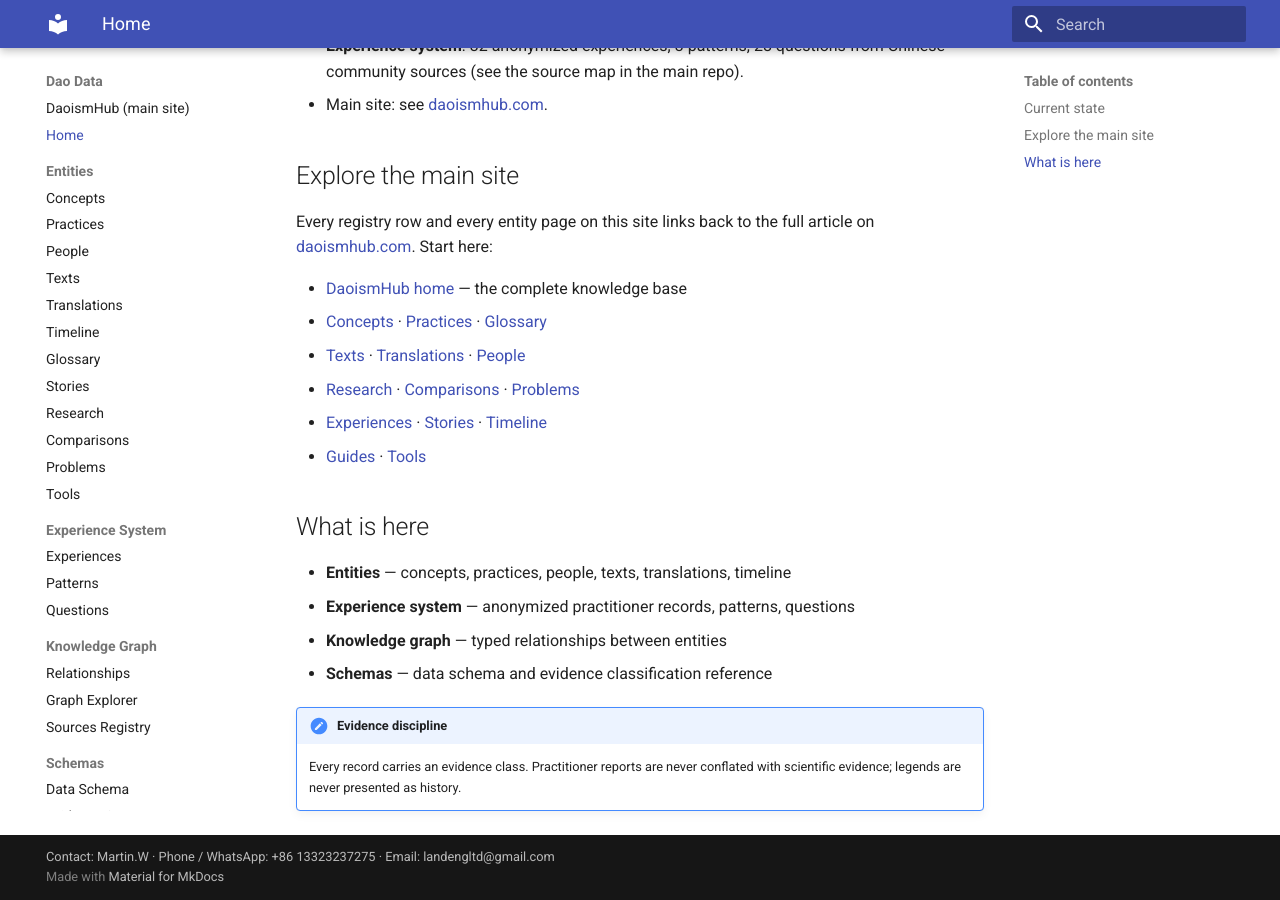
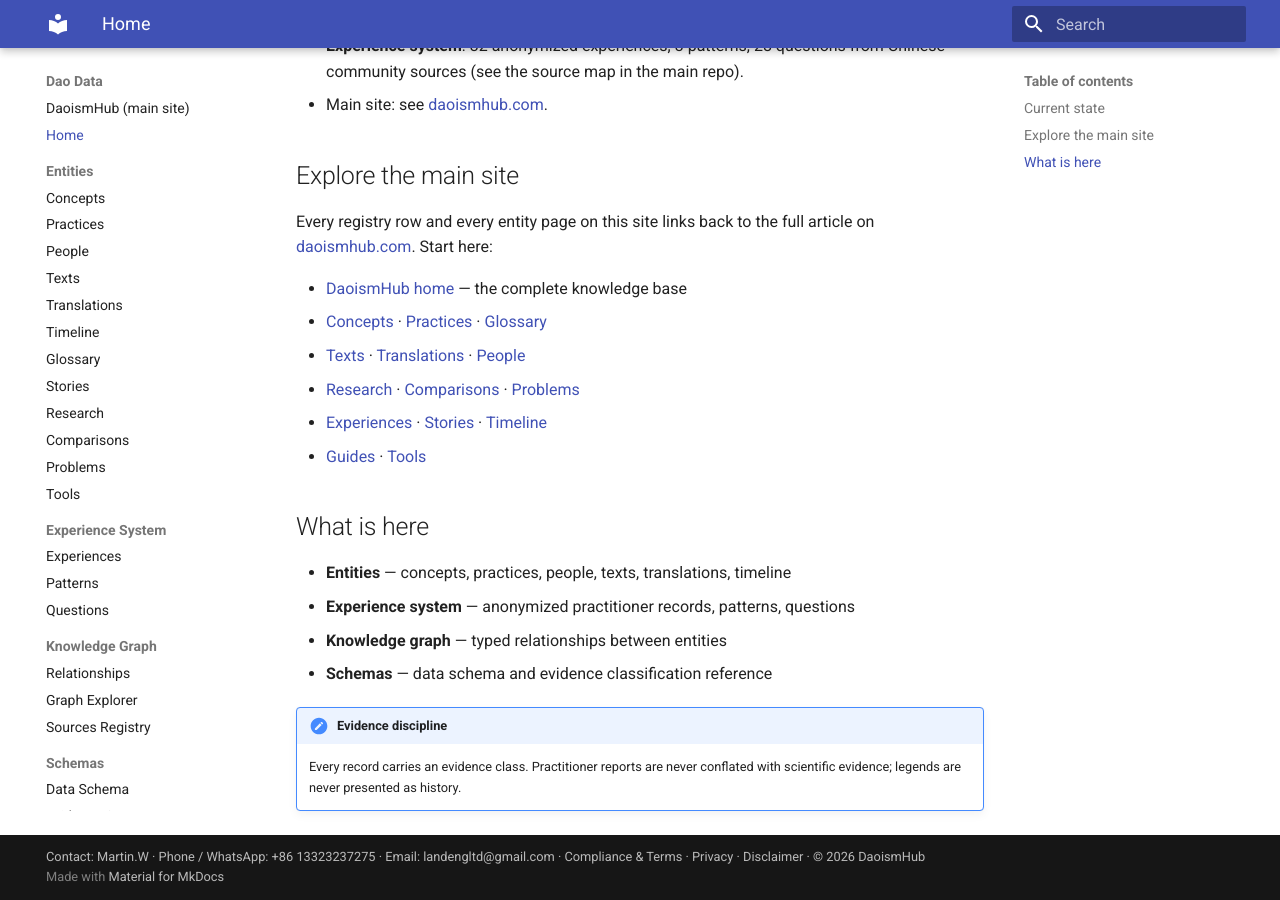
Before and after one commit to martinxionbiotech-max/data.dao, an MkDocs documentation site: the page built from docs/index.md, in a window 1280 px wide and 900 px high, scrolled down 1442 px. Built offline with MkDocs 1.6.1 and Material for MkDocs 9.7.7, drawn with Linux system fonts in a browser that asks for light colours.

Commit message:
Footer: add compliance, privacy and disclaimer links to main site

```diff
--- a/mkdocs.yml
+++ b/mkdocs.yml
@@ -1,7 +1,7 @@
 site_name: Dao Data
 site_description: Structured data hub for the Dao knowledge base — entities, relationships, sources and schemas
 site_url: https://data.daoismhub.com/
-copyright: 'Contact: Martin.W · Phone / WhatsApp: +86 13323237275 · Email: landengltd@gmail.com'
+copyright: 'Contact: Martin.W · Phone / WhatsApp: +86 13323237275 · Email: landengltd@gmail.com · <a href="https://daoismhub.com/compliance/">Compliance &amp; Terms</a> · <a href="https://daoismhub.com/privacy/">Privacy</a> · <a href="https://daoismhub.com/disclaimer/">Disclaimer</a> · © 2026 DaoismHub'
 theme:
   name: material
   features:
```
